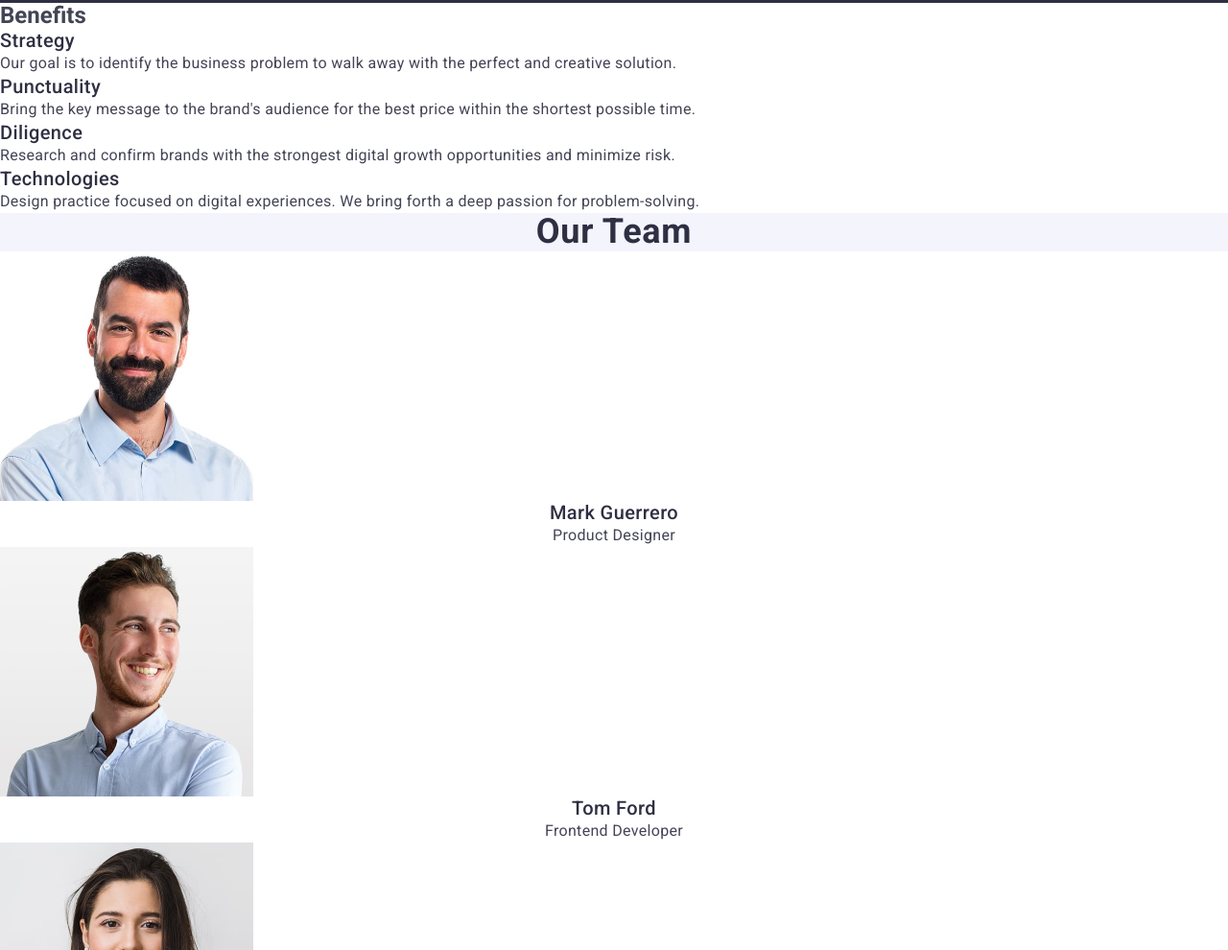
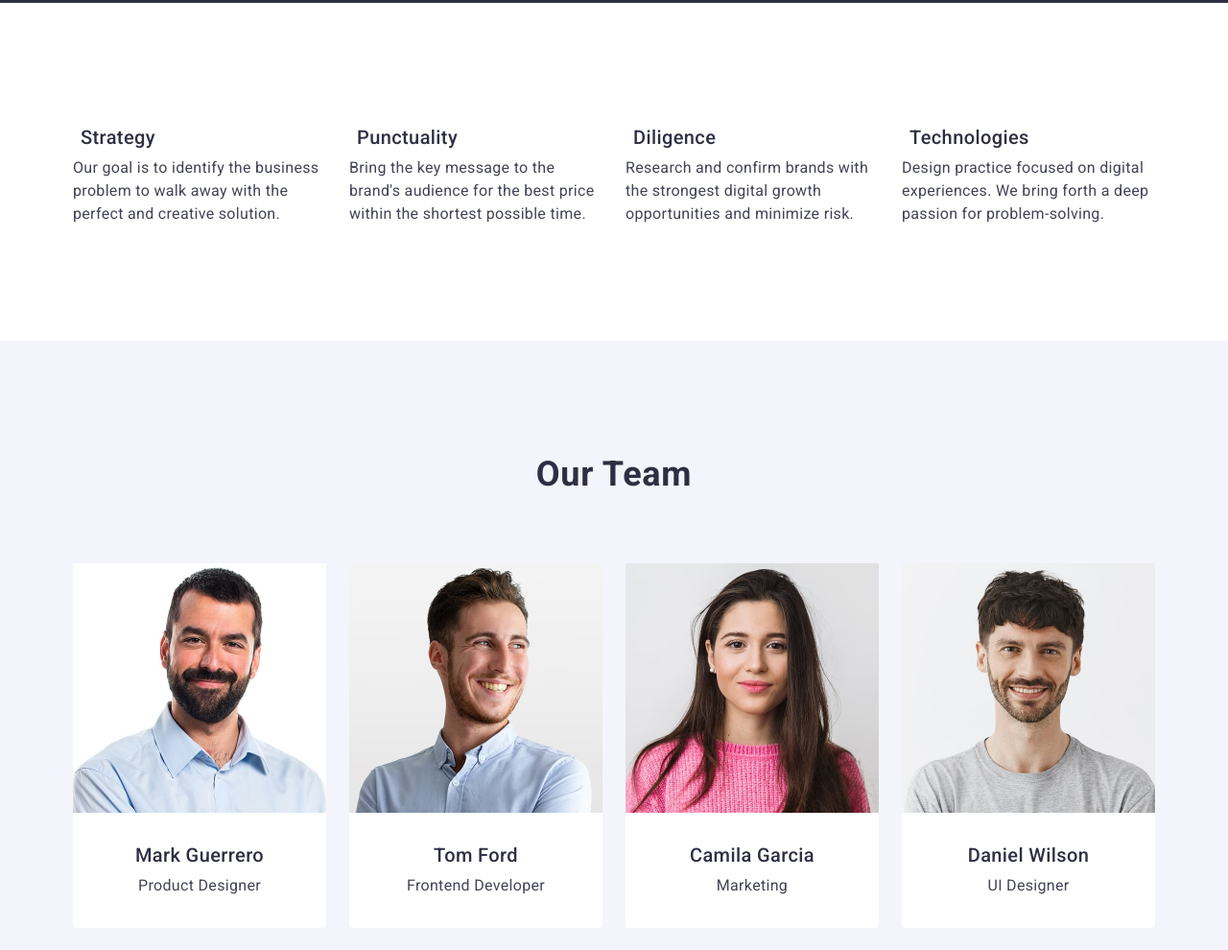
Before and after one commit to MishaRiko/goit-markup-hw-03, a plain HTML site: page index.html in a window 1280 px wide. Shown: the part 622-1612 px from the top of the page at 96% size. Drawn offline with nearby package versions, Linux system fonts and the light colour scheme.

Commit message:
update section two and three

```diff
--- a/css/styles.css
+++ b/css/styles.css
@@ -119,9 +119,11 @@ a {
   line-height: 1.2;
   letter-spacing: 0.02em;
   color: #2e2f42;
+  margin: 8px;
 }
 .our-team-container {
   background-color: #f4f4fd;
+  padding: 120px 0;
 }
 .title-our-team {
   font-weight: 700;
@@ -131,6 +133,7 @@ a {
   text-align: center;
   color: #2e2f42;
   text-transform: capitalize;
+  margin-bottom: 72px;
 }
 .list-team-our {
   background-color: #ffffff;
@@ -142,6 +145,7 @@ a {
   letter-spacing: 0.02em;
   text-align: center;
   color: #2e2f42;
+  margin-bottom: 8px;
 }
 .people-team-title-descr {
   font-weight: 400;
@@ -206,3 +210,36 @@ img {
   padding: 24px 0;
   margin-right: 76px;
 }
+.wrapper {
+  padding: 120px 0;
+}
+.visually-hidden {
+  position: absolute;
+  width: 1px;
+  height: 1px;
+  margin: -1px;
+  border: 0;
+  padding: 0;
+  white-space: nowrap;
+  clip-path: inset(100%);
+  clip: rect(0 0 0 0);
+  overflow: hidden;
+}
+.list-benefits {
+  display: flex;
+  gap: 24px;
+}
+.punkt-list-benefits {
+  width: calc((100% - 72px) / 4);
+}
+.list-our-team-list {
+  display: flex;
+  gap: 24px;
+}
+.list-team-our {
+  width: calc((100% - 72px) / 4);
+  border-radius: 0px 0px 4px 4px;
+}
+.div-title-descr-people-team {
+  padding: 32px 0;
+}
--- a/index.html
+++ b/index.html
@@ -59,30 +59,31 @@
       </section>
 
       <section class="wrapper">
-        <h2 class="title-benefits">Benefits</h2>
+        <div class="container">
+          <h2 class="title-benefits visually-hidden">Benefits</h2>
           <ul class="list-benefits">
-          <li>
+            <li class="punkt-list-benefits">
               <h3 class="subtitle-benefits">Strategy</h3>
               <p class="text-benefits">
-              Our goal is to identify the business problem to walk away with the
-              perfect and creative solution.
+                Our goal is to identify the business problem to walk away with
+                the perfect and creative solution.
               </p>
             </li>
-          <li>
+            <li class="punkt-list-benefits">
               <h3 class="subtitle-benefits">Punctuality</h3>
               <p class="text-benefits">
                 Bring the key message to the brand's audience for the best price
                 within the shortest possible time.
               </p>
             </li>
-          <li>
+            <li class="punkt-list-benefits">
               <h3 class="subtitle-benefits">Diligence</h3>
               <p class="text-benefits">
                 Research and confirm brands with the strongest digital growth
                 opportunities and minimize risk.
               </p>
             </li>
-          <li>
+            <li class="punkt-list-benefits">
               <h3 class="subtitle-benefits">Technologies</h3>
               <p class="text-benefits">
                 Design practice focused on digital experiences. We bring forth a
@@ -90,33 +91,44 @@
               </p>
             </li>
           </ul>
+        </div>
       </section>
 
       <section class="our-team-container">
+        <div class="container">
           <h2 class="title-our-team">Our Team</h2>
-        <ul>
+          <ul class="list-our-team-list">
             <li class="list-team-our">
               <img src="./images/img-1.jpg" alt="man-team-1" width="264" />
+              <div class="div-title-descr-people-team">
                 <h3 class="people-team-title">Mark Guerrero</h3>
                 <p class="people-team-title-descr">Product Designer</p>
+              </div>
             </li>
 
             <li class="list-team-our">
               <img src="./images/img-2.jpg" alt="man-team-2" width="264" />
+              <div class="div-title-descr-people-team">
                 <h3 class="people-team-title">Tom Ford</h3>
                 <p class="people-team-title-descr">Frontend Developer</p>
+              </div>
             </li>
             <li class="list-team-our">
               <img src="./images/img-3.jpg" alt="man-team-3" width="264" />
+              <div class="div-title-descr-people-team">
                 <h3 class="people-team-title">Camila Garcia</h3>
                 <p class="people-team-title-descr">Marketing</p>
+              </div>
             </li>
             <li class="list-team-our">
               <img src="./images/img-4.jpg" alt="man-team-4" width="264" />
+              <div class="div-title-descr-people-team">
                 <h3 class="people-team-title">Daniel Wilson</h3>
                 <p class="people-team-title-descr">UI Designer</p>
+              </div>
             </li>
           </ul>
+        </div>
       </section>
       <section class="our-portfolio-container">
         <h2 class="main-title-our-portfolio">Our Portfolio</h2>
```
Lines whose indentation alone changed are shown as unchanged.
